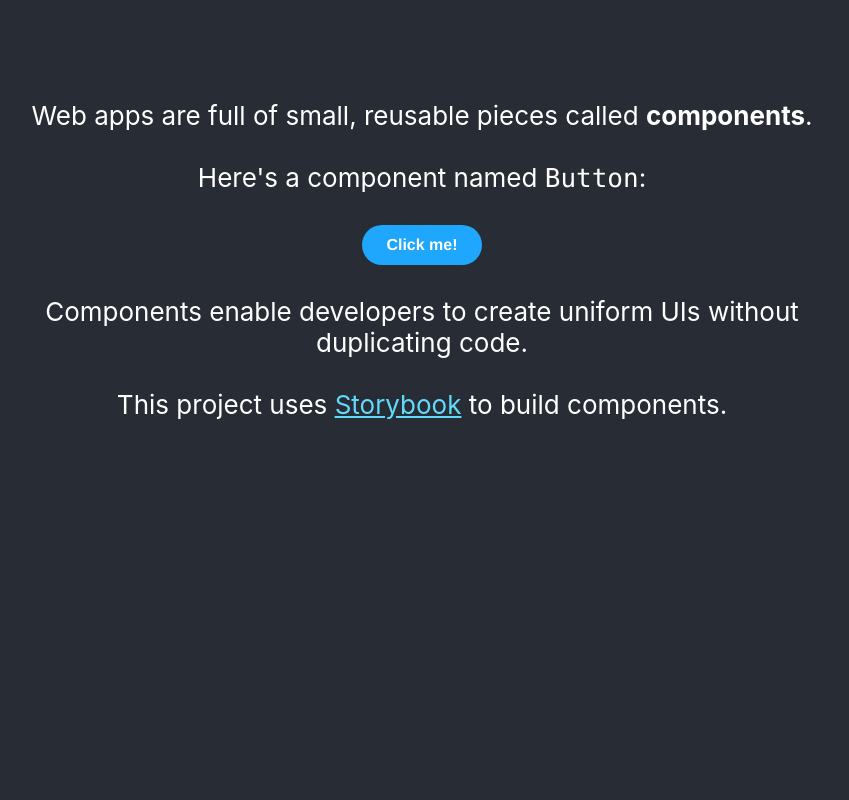
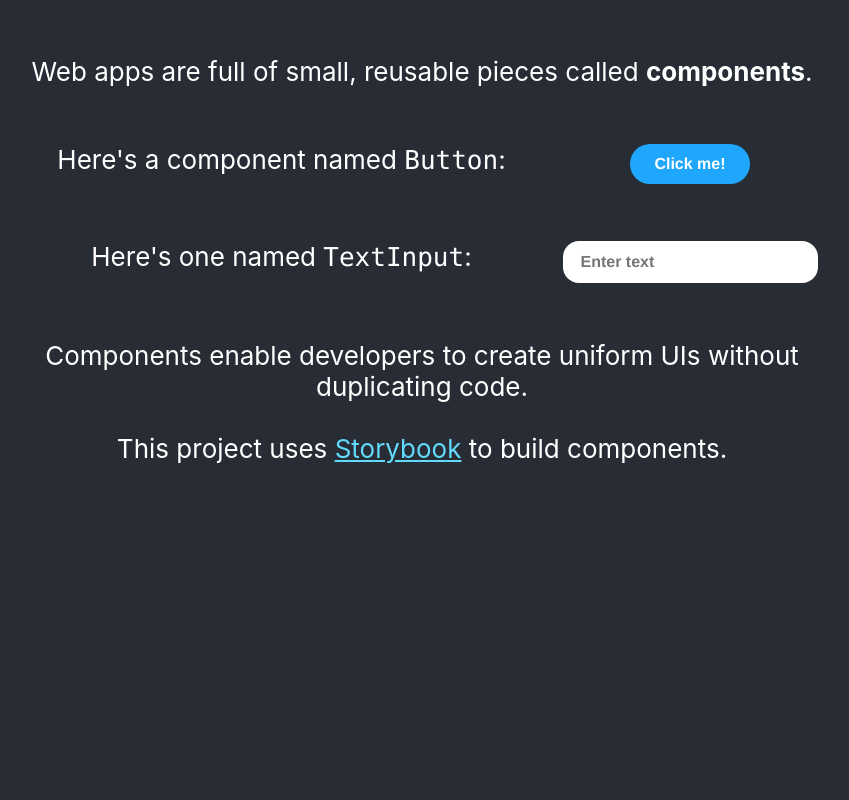
Before and after one commit to AutomationPanda/applitools-react-storybook-demo, a React (Create React App) app: page / in a window 1280 px wide. Shown: the part 940-1740 px from the top of the page, without its empty margins (218-1067 px from the left). Built offline with nearby package versions, Linux system fonts and the light colour scheme.

Commit message:
Added TextInput story

```diff
--- a/src/App.css
+++ b/src/App.css
@@ -44,6 +44,14 @@ p {
   margin-bottom: 0.6em;
 }
 
+.component-container {
+  display: grid;
+  grid-template-columns: 2fr 1fr;
+  grid-gap: 1em;
+  margin-top: 1em;
+  margin-bottom: 1em;
+}
+
 .comparison-container {
   display: grid;
   grid-template-columns: 1fr 0.5fr 1fr;
--- a/src/App.js
+++ b/src/App.js
@@ -1,6 +1,7 @@
 import logo from './logo.svg';
 import './App.css';
 import Button from './stories/Button.jsx'
+import TextInput from './stories/TextInput.jsx'
 
 function App() {
   return (
@@ -29,8 +30,14 @@ function App() {
 
       <header className="App-header">
         <p>Web apps are full of small, reusable pieces called <b>components</b>.</p>
-        <p>Here's a component named <code>Button</code>:</p>
-        <p><Button label="Click me!" primary="true" size="large"></Button></p>
+
+        <div class="component-container">
+          <div><p>Here's a component named <code>Button</code>:</p></div>
+          <div><p><Button label="Click me!" primary="true" size="large"></Button></p></div>
+          <div><p>Here's one named <code>TextInput</code>:</p></div>
+          <div><p><TextInput/></p></div>
+        </div>
+
         <p>
           Components enable developers to create uniform UIs without duplicating code.
         </p>
@@ -59,7 +66,7 @@ function App() {
       <header className="App-header">
         <p>What if our button become enormous, like this?</p>
         <p><Button label="Click me!" primary="true" size="enormous"></Button></p>
-        <p>This could break the user experience on multiple pages.</p>
+        <p>Clearly, this could ruin the user experience on multiple pages.</p>
       </header>
 
       <header className="App-header">
--- /dev/null
+++ b/src/stories/TextInput.jsx
@@ -0,0 +1,27 @@
+import React from 'react';
+import PropTypes from 'prop-types';
+import './textinput.css';
+
+export const TextInput = ({ placeholder, ...props }) => {
+  return (
+    <input
+      type="text"
+      placeholder="Enter text"
+      className='storybook-text-input'
+      {...props}
+    />
+  );
+};
+
+TextInput.propTypes = {
+  /**
+   * The placeholder text for the text input
+   */
+  placeholder: PropTypes.string,
+};
+
+TextInput.defaultProps = {
+  placeholder: "Enter text"
+};
+
+export default TextInput;
--- /dev/null
+++ b/src/stories/textinput.css
@@ -0,0 +1,10 @@
+.storybook-text-input {
+  border: 0;
+  border-radius: 1em;
+  cursor: pointer;
+  display: inline-block;
+  font-family: 'Nunito Sans', 'Helvetica Neue', Helvetica, Arial, sans-serif;
+  font-size: 16px;
+  font-weight: 700;
+  padding: 12px 18px;
+}
```
Also changed, not shown: 1 other file (tests, documents, lock files or other folders).
